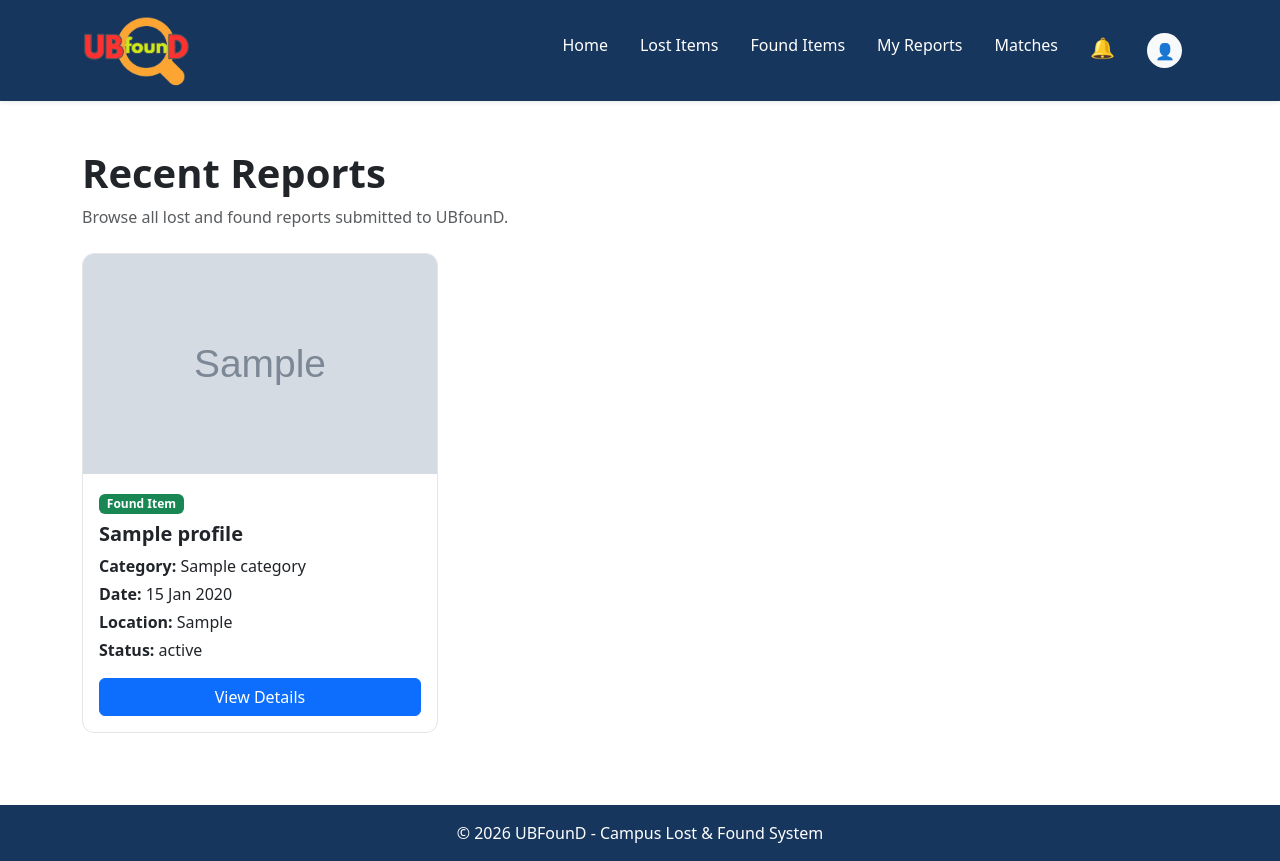
After one commit to Nurasyiqin247/UBfounD, a PHP site: page /recent-reports.php in a window 1280 px wide. The commit adds this page. Run offline with PHP 8.4, Linux system fonts and the light colour scheme; the visitor is signed in with stand-in values (Sample User, id 1); tables that the repository leaves empty or names only in its code hold one stand-in row (values such as "Sample post"); grey boxes marked "Sample" are stand-in pictures.

Commit message:
Add recent report page
Add recent report page where display all the reports from different user.

```diff
--- a/css/style.css
+++ b/css/style.css
@@ -301,6 +301,7 @@ footer {
     margin-top: 0;
 }
 
+
 /* ==================== LOGIN PAGE ==================== */
 
 .login-page {
@@ -389,3 +390,53 @@ align-items: center;
         min-height: 75px;
     }
 }
+/* ==================== RECENT REPORT PAGE ==================== */
+
+/* RECENT REPORTS PAGE */
+
+.recent-reports-page {
+    min-height: 100vh;
+    display: flex;
+    flex-direction: column;
+}
+
+.recent-reports-page main {
+    flex: 1 0 auto;
+}
+
+/* Report image area */
+.recent-reports-page .recent-report-image-wrapper {
+    width: 100%;
+    height: 220px;
+    overflow: hidden;
+    background-color: #eef2f7;
+    display: flex;
+    align-items: center;
+    justify-content: center;
+}
+
+/* Uploaded image */
+.recent-reports-page .recent-report-image-wrapper img {
+    width: 100%;
+    height: 100%;
+    object-fit: cover;
+    display: block;
+}
+
+/* Missing image message */
+.recent-reports-page .no-image-placeholder {
+    width: 100%;
+    height: 100%;
+    display: flex;
+    align-items: center;
+    justify-content: center;
+    background-color: #eef2f7;
+    color: #6c757d;
+    font-size: 15px;
+}
+
+/* Footer */
+.recent-reports-page footer {
+    flex-shrink: 0;
+    margin-top: 0;
+}
--- a/index.php
+++ b/index.php
@@ -1,6 +1,4 @@
 <?php
-
-
 // Connect to the database
 $conn = new mysqli(
     "localhost",
@@ -493,7 +491,7 @@ foreach ($lostReports as $lost) {
                 </p>
             </div>
 
-            <a href="lost-items.php" class="btn btn-outline-primary">
+            <a href="recent-reports.php" class="btn btn-outline-primary">
                 View All
             </a>
 
--- /dev/null
+++ b/recent-reports.php
@@ -0,0 +1,369 @@
+<?php
+// 1. Start the session
+session_start();
+
+// 2. Check whether the user is logged in
+if (!isset($_SESSION["user_id"])) {
+    header("Location: login.html");
+    exit();
+}
+
+// 3. Connect to the database
+$conn = new mysqli(
+    "localhost",
+    "root",
+    "1234",
+    "lostandfound",
+    4406
+);
+
+// 4. Check the database connection
+if ($conn->connect_error) {
+    die("Database connection failed: " . $conn->connect_error);
+}
+
+// 5. Set the character encoding
+$conn->set_charset("utf8mb4");
+
+// 6. Helper function to safely display text
+function e($value) {
+    return htmlspecialchars($value ?? '', ENT_QUOTES, 'UTF-8');
+}
+
+// 7. Retrieve all Lost and Found reports
+$sql = "
+    SELECT
+        r.ReportID,
+        r.ReportType,
+        r.Status,
+        r.DateOccurred,
+        r.Location,
+        p.ItemName,
+        p.Colour,
+        c.CategoryName,
+
+        (
+            SELECT i.ImageLink
+            FROM item_image i
+            WHERE i.ItemProfileID = p.ItemProfileID
+            ORDER BY i.DateUpload DESC
+            LIMIT 1
+        ) AS ImageLink
+
+    FROM item_report r
+
+    JOIN item_profile p
+        ON r.ItemProfileID = p.ItemProfileID
+
+    JOIN category c
+        ON p.CategoryID = c.CategoryID
+
+    ORDER BY r.DateOccurred DESC
+";
+
+// 8. Prepare and execute the SQL query
+$stmt = $conn->prepare($sql);
+$stmt->execute();
+
+// 9. Store the reports
+$result = $stmt->get_result();
+$reports = $result->fetch_all(MYSQLI_ASSOC);
+
+// 10. Close the database connection
+$stmt->close();
+$conn->close();
+?>
+
+
+<!DOCTYPE html>
+<html lang="en">
+
+<head>
+    <meta charset="UTF-8">
+    <meta name="viewport" content="width=device-width, initial-scale=1.0">
+
+    <title>Recent Reports | UBFounD</title>
+
+    <!-- Bootstrap CSS -->
+    <link
+        href="https://cdn.jsdelivr.net/npm/bootstrap@5.3.3/dist/css/bootstrap.min.css"
+        rel="stylesheet"
+    >
+
+    <!-- Your existing stylesheet -->
+    <link rel="stylesheet" href="css/style.css">
+</head>
+
+<body class="recent-reports-page">
+
+    <!-- NAVBAR -->
+    <nav class="navbar navbar-expand-lg navbar-light bg-white shadow-sm">
+        <div class="container">
+
+            <a class="navbar-brand fw-bold" href="index.php">
+                <img
+                    src="assets/images/ubfound-logo-version3d.png"
+                    alt="UBfounD Logo"
+                    class="navbar-logo"
+                >
+            </a>
+
+            <button
+                class="navbar-toggler"
+                type="button"
+                data-bs-toggle="collapse"
+                data-bs-target="#navbarContent"
+            >
+                <span class="navbar-toggler-icon"></span>
+            </button>
+
+            <div class="collapse navbar-collapse" id="navbarContent">
+                <ul class="navbar-nav ms-auto">
+                    <!-- ms-auto pushes the links to the right -->
+
+                    <li class="nav-item">
+                        <a class="nav-link active" href="index.php">
+                            Home
+                        </a>
+                    </li>
+
+                    <li class="nav-item">
+                        <a class="nav-link" href="lost-items.php">
+                            Lost Items
+                        </a>
+                    </li>
+
+                    <li class="nav-item">
+                        <a class="nav-link" href="found-items.php">
+                            Found Items
+                        </a>
+                    </li>
+
+                    <li class="nav-item">
+                        <a class="nav-link" href="my-reports.php">
+                            My Reports
+                        </a>
+                    </li>
+
+                    <li class="nav-item">
+                        <a class="nav-link" href="matches.php">
+                            Matches
+                        </a>
+                    </li>
+
+                   <li class="nav-item">
+                        <a
+                            class="nav-link notification-bell"
+                            href="notifications.php"
+                            aria-label="Notifications"
+                        >
+                            🔔
+                        </a>
+                    </li>
+
+                        <li class="nav-item">
+                                <a class="nav-link d-flex align-items-center gap-2"
+                                    href="profile.php">
+
+                                    <?php if (
+                                    !empty($navProfilePicture) &&
+                                    file_exists(__DIR__ . "/" . $navProfilePicture)
+                                    ): ?>
+
+                                    <img
+                                        src="<?php echo safeOutput($navProfilePicture); ?>"
+                                        alt="Profile Picture"
+                                        class="rounded-circle"
+                                        width="35"
+                                        height="35"
+                                        style="object-fit: cover;"
+                                    >
+
+                                    <?php else: ?>
+
+                                    <span
+                                        class="rounded-circle bg-light d-inline-flex
+                                            align-items-center justify-content-center"
+                                        style="width: 35px; height: 35px;"
+                                    >
+                                        👤
+                                    </span>
+
+                                    <?php endif; ?>
+
+
+
+                           </a>
+                     </li>
+
+                </ul>
+
+            </div>
+
+        </div>
+    </nav>
+
+
+    <!-- MAIN CONTENT -->
+    <main class="container py-5">
+
+        <!-- Page heading -->
+        <div class="mb-4">
+            <h1 class="fw-bold">Recent Reports</h1>
+
+            <p class="text-muted">
+                Browse all lost and found reports submitted to UBfounD.
+            </p>
+        </div>
+
+
+        <!-- Display reports -->
+        <?php if (!empty($reports)): ?>
+
+            <div class="row">
+
+                <?php foreach ($reports as $report): ?>
+
+                    <div class="col-md-6 col-lg-4 mb-4">
+
+                        <div class="card item-card h-100">
+
+                            <!-- ITEM IMAGE -->
+                            <div class="recent-report-image-wrapper">
+
+                                <?php if (!empty($report["ImageLink"])): ?>
+
+                                    <img
+                                        src="<?= e($report["ImageLink"]) ?>"
+                                        alt="<?= e($report["ItemName"]) ?>"
+                                        onerror="this.style.display='none';
+                                        this.nextElementSibling.style.display='flex';"
+                                    >
+
+                                    <div
+                                        class="no-image-placeholder"
+                                        style="display:none;"
+                                    >
+                                        No image available
+                                    </div>
+
+                                <?php else: ?>
+
+                                    <div class="no-image-placeholder">
+                                        No image available
+                                    </div>
+
+                                <?php endif; ?>
+
+                            </div>
+
+
+                            <!-- CARD INFORMATION -->
+                            <div class="card-body">
+
+                                <!-- Report type badge -->
+                                <?php if (strtolower($report["ReportType"]) === "lost"): ?>
+
+                                    <span class="badge bg-danger mb-2">
+                                        Lost Item
+                                    </span>
+
+                                <?php else: ?>
+
+                                    <span class="badge bg-success mb-2">
+                                        Found Item
+                                    </span>
+
+                                <?php endif; ?>
+
+
+                                <!-- Item name -->
+                                <h5 class="card-title fw-bold">
+                                    <?= e($report["ItemName"]) ?>
+                                </h5>
+
+
+                                <!-- Category -->
+                                <p class="mb-1">
+                                    <strong>Category:</strong>
+                                    <?= e($report["CategoryName"]) ?>
+                                </p>
+
+
+                                <!-- Date -->
+                                <p class="mb-1">
+                                    <strong>Date:</strong>
+
+                                    <?= !empty($report["DateOccurred"])
+                                        ? e(date(
+                                            "d M Y",
+                                            strtotime($report["DateOccurred"])
+                                        ))
+                                        : "Not Available"
+                                    ?>
+                                </p>
+
+
+                                <!-- Location -->
+                                <p class="mb-1">
+                                    <strong>Location:</strong>
+                                    <?= e($report["Location"] ?: "Not Available") ?>
+                                </p>
+
+
+                                <!-- Status -->
+                                <p class="mb-3">
+                                    <strong>Status:</strong>
+                                    <?= e($report["Status"]) ?>
+                                </p>
+
+
+                                <!-- View details -->
+                                <a
+                                    href="item-details.php?id=<?= (int)$report["ReportID"] ?>"
+                                    class="btn btn-primary w-100"
+                                >
+                                    View Details
+                                </a>
+
+                            </div>
+
+                        </div>
+
+                    </div>
+
+                <?php endforeach; ?>
+
+            </div>
+
+        <?php else: ?>
+
+            <!-- Message when there are no reports -->
+            <div class="alert alert-info text-center">
+                <h5 class="fw-bold">No Reports Available</h5>
+
+                <p class="mb-0">
+                    There are currently no lost or found reports.
+                </p>
+            </div>
+
+        <?php endif; ?>
+
+    </main>
+
+
+    <!-- FOOTER -->
+    <footer class="py-3 text-center">
+        <div class="container">
+            <p class="mb-0">
+                &copy; 2026 UBFounD - Campus Lost & Found System
+            </p>
+        </div>
+    </footer>
+
+
+    <!-- Bootstrap JavaScript -->
+    <script src="https://cdn.jsdelivr.net/npm/bootstrap@5.3.3/dist/js/bootstrap.bundle.min.js"></script>
+
+</body>
+</html>
```
